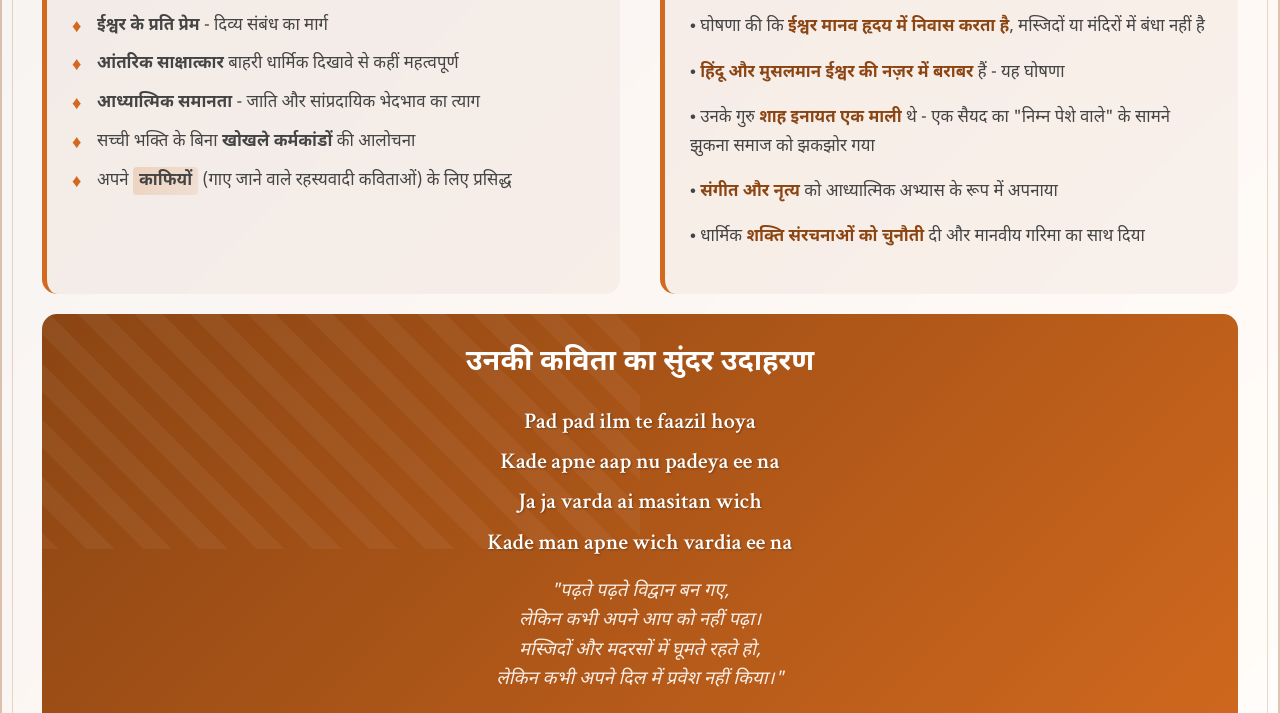
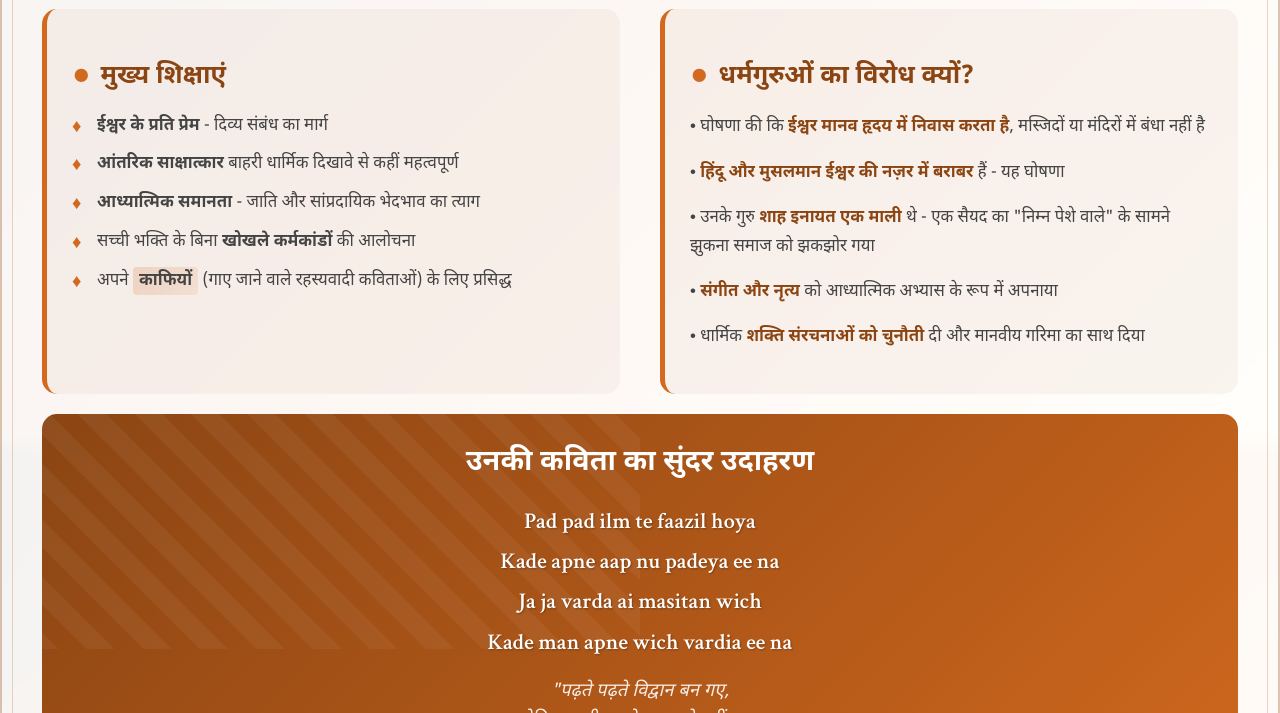
Before and after one commit to mehtaharish/blogs, a plain HTML site: page posts/bulleh_shah_slide.html in a window 1280 px wide. Shown: the part 356-1069 px from the top of the page. Drawn offline with Linux system fonts and the light colour scheme.

Commit message:
Update bulleh_shah_slide.html

```diff
--- a/posts/bulleh_shah_slide.html
+++ b/posts/bulleh_shah_slide.html
@@ -9,15 +9,17 @@
 
         body {
             margin: 0;
-            padding: 0;
+            padding: 20px 0;
             font-family: 'Crimson Text', serif;
             background: linear-gradient(135deg, #2c1810 0%, #8b4513 25%, #d2691e 50%, #f4a460 75%, #ffeaa7 100%);
+            background-attachment: fixed;
             min-height: 100vh;
             display: flex;
-            align-items: center;
+            align-items: flex-start;
             justify-content: center;
             position: relative;
-            overflow: hidden;
+            overflow-x: hidden;
+            overflow-y: auto;
         }
 
         .background-pattern {
@@ -79,6 +81,8 @@
             position: relative;
             backdrop-filter: blur(10px);
             border: 2px solid rgba(139, 69, 19, 0.3);
+            margin: 80px auto 40px auto;
+            min-height: auto;
         }
 
         .language-version {
```
